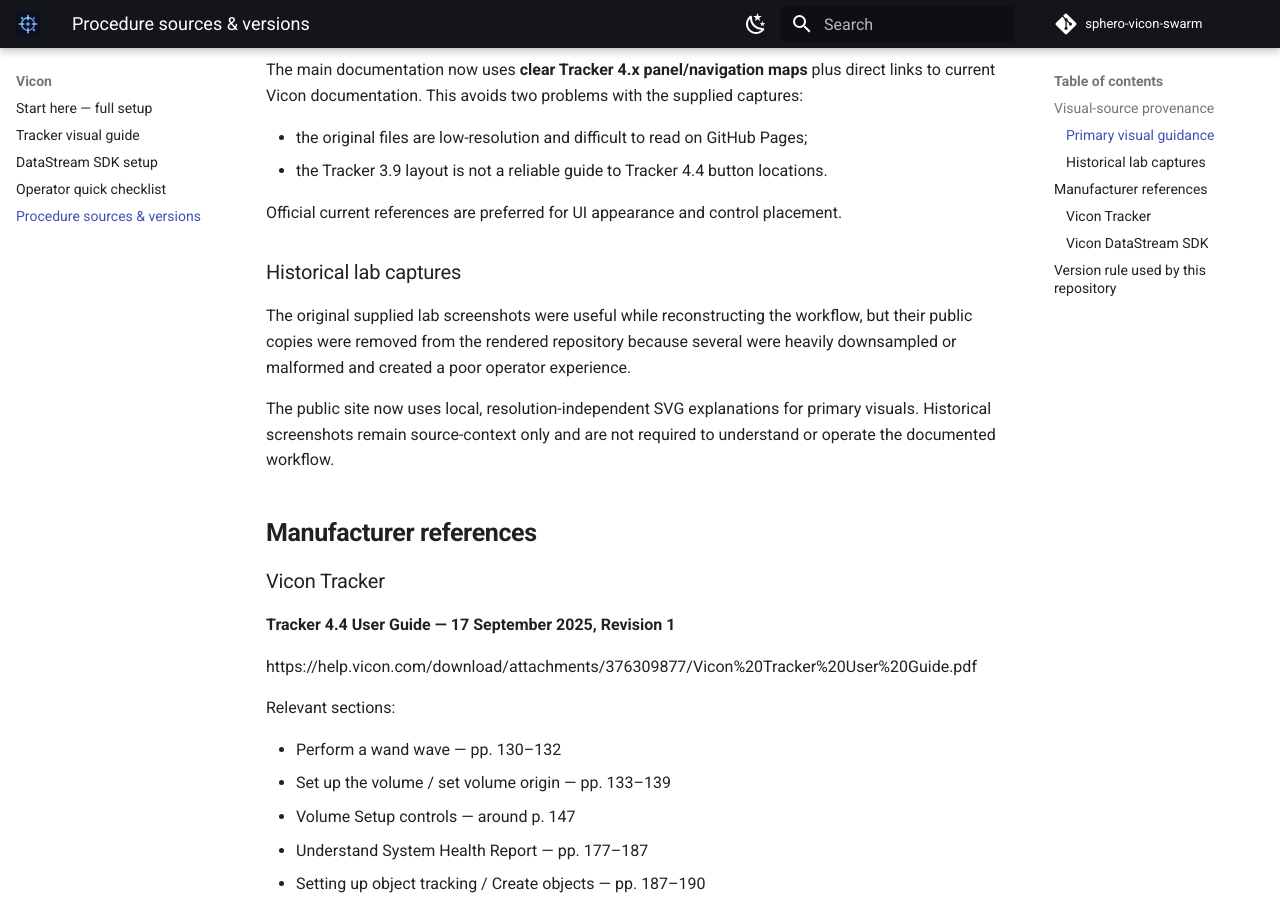
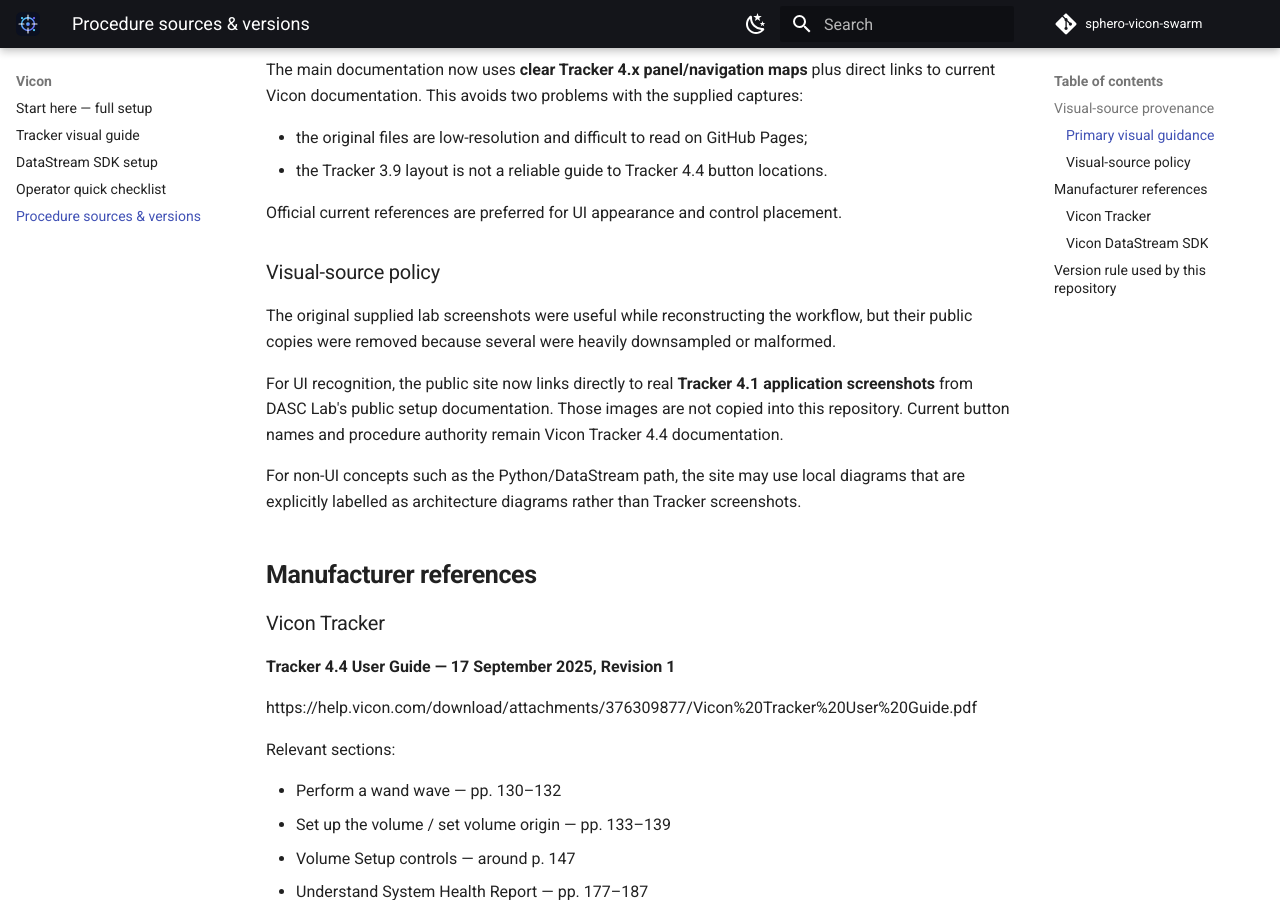
Before and after one commit to RV-crtl/sphero-vicon-swarm, an MkDocs documentation site: the page built from docs/vicon-procedure-sources.md, in a window 1280 px wide and 900 px high, scrolled down 1349 px. Built offline with MkDocs 1.6.1 and Material for MkDocs 9.7.7, drawn with Linux system fonts in a browser that asks for light colours; comment, search, counter and statistics services are not loaded.

Commit message:
docs: correct screenshot provenance after real-UI restoration

```diff
--- a/docs/vicon-procedure-sources.md
+++ b/docs/vicon-procedure-sources.md
@@ -31,11 +31,13 @@
 
 Official current references are preferred for UI appearance and control placement.
 
-### Historical lab captures
+### Visual-source policy
 
-The original supplied lab screenshots were useful while reconstructing the workflow, but their public copies were removed from the rendered repository because several were heavily downsampled or malformed and created a poor operator experience.
+The original supplied lab screenshots were useful while reconstructing the workflow, but their public copies were removed because several were heavily downsampled or malformed.
 
-The public site now uses local, resolution-independent SVG explanations for primary visuals. Historical screenshots remain source-context only and are not required to understand or operate the documented workflow.
+For UI recognition, the public site now links directly to real **Tracker 4.1 application screenshots** from DASC Lab's public setup documentation. Those images are not copied into this repository. Current button names and procedure authority remain Vicon Tracker 4.4 documentation.
+
+For non-UI concepts such as the Python/DataStream path, the site may use local diagrams that are explicitly labelled as architecture diagrams rather than Tracker screenshots.
 
 ## Manufacturer references
 
```
